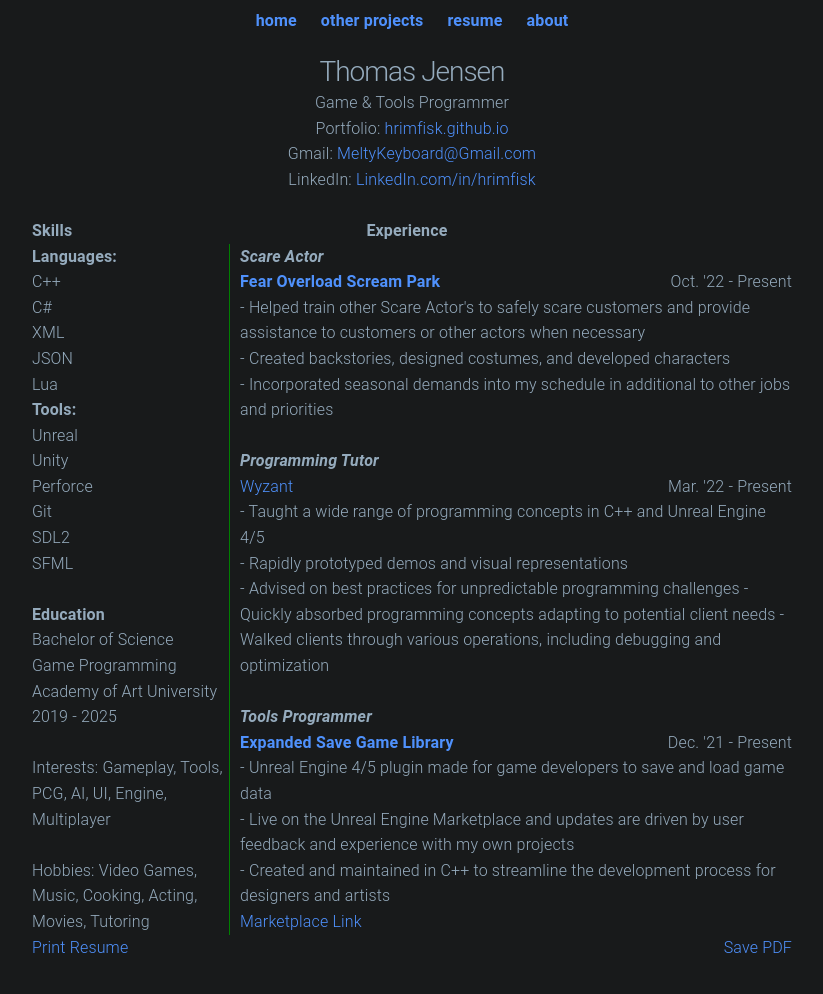
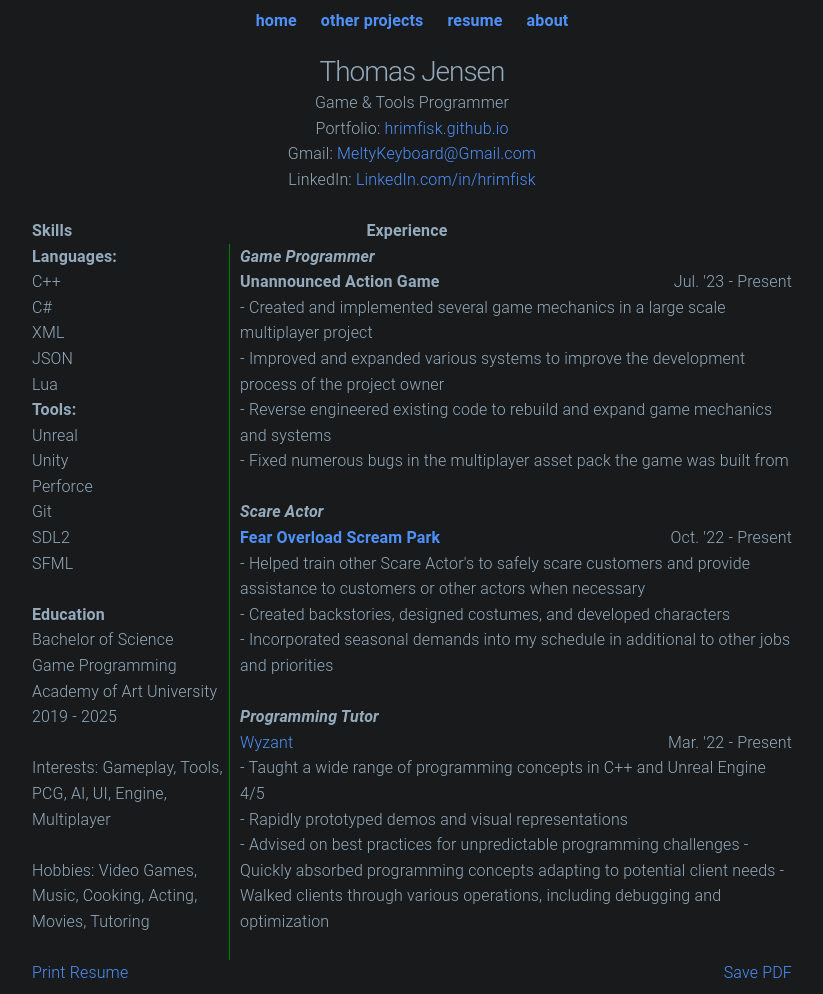
Before and after one commit to hrimfisk/hrimfisk.github.io, a Jekyll site: the page built from resume.md, in a window 1280 px wide. Shown: the whole page, without its empty margins (228-1051 px from the left). Built offline with Jekyll 4.4.1, drawn with Linux system fonts in a browser that asks for light colours; before the commit the page ends 968 px from its top, so only the background shows below that.

Commit message:
Update resume.md

```diff
--- a/resume.md
+++ b/resume.md
@@ -118,6 +118,14 @@ LinkedIn: <a href="https://www.linkedin.com/in/hrimfisk/">LinkedIn.com/in/hrimfi
         <td class = "experience">
             <body>
                 <p style="text-align: left;">
+                    <subheading><i><b>Game Programmer</b></i></subheading><br>
+                    <b>Unannounced Action Game</b><span style="float:right;">Jul. '23 - Present</span> <br>
+                    - Created and implemented several game mechanics in a large scale multiplayer project<br>
+                    - Improved and expanded various systems to improve the development process of the project owner<br>
+                    - Reverse engineered existing code to rebuild and expand game mechanics and systems<br>
+                    - Fixed numerous bugs in the multiplayer asset pack the game was built from<br><br>
+                </p>
+                <p style="text-align: left;">
                     <subheading><i><b>Scare Actor</b></i></subheading><br>
                     <b><a href="https://fearoverload.com/">Fear Overload Scream Park</a></b><span style="float:right;">Oct. '22 - Present</span> <br>
                     - Helped train other Scare Actor's to safely scare customers and provide assistance to customers or other actors when necessary<br>
@@ -133,16 +141,6 @@ LinkedIn: <a href="https://www.linkedin.com/in/hrimfisk/">LinkedIn.com/in/hrimfi
                     - Advised on best practices for unpredictable programming challenges
                     - Quickly absorbed programming concepts adapting to potential client needs
                     - Walked clients through various operations, including debugging and optimization <br> <br>
-                </p>
-                <p style="text-align: left;">
-                    <subheading><i><b>Tools Programmer</b></i></subheading><br>
-                    <b><a href="https://hrimfisk.github.io/2022/02/16/save_plugin/">Expanded Save Game Library</a></b><span style="float:right;">Dec. '21 - Present</span> <br>
-                    - Unreal Engine 4/5 plugin made for game developers to save and load game data <br>
-                    - Live on the Unreal Engine Marketplace and updates are driven by user feedback and experience with my own projects<br>
-                    - Created and maintained in C++ to streamline the development process for designers and artists<br>
-                    <div class="dont-print">
-                        <a href="https://www.unrealengine.com/marketplace/en-US/product/expanded-save-game-library?sessionInvalidated=true" target="_blank">Marketplace Link</a>
-                    </div>
                 </p>
 
             </body>
```
